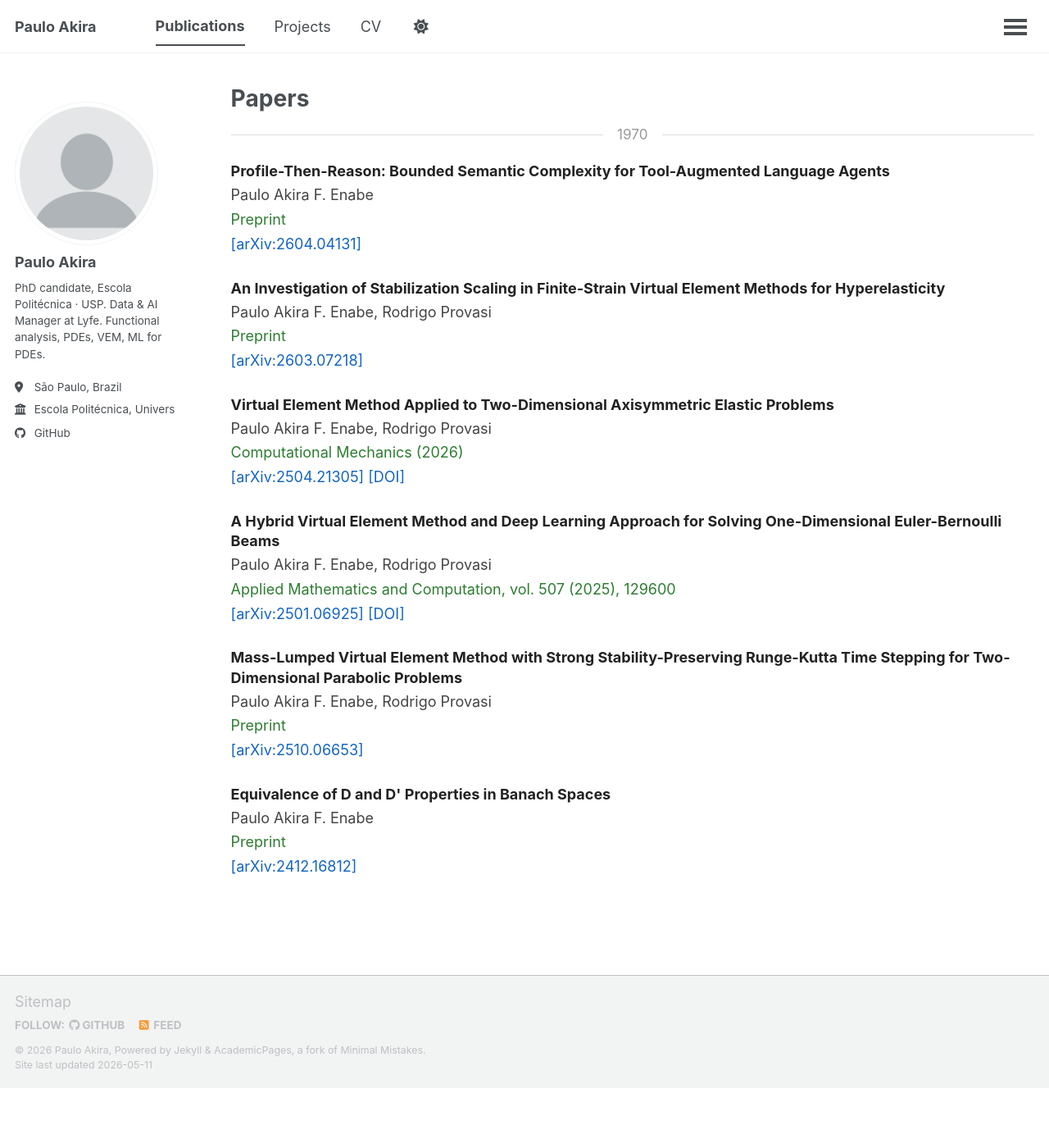
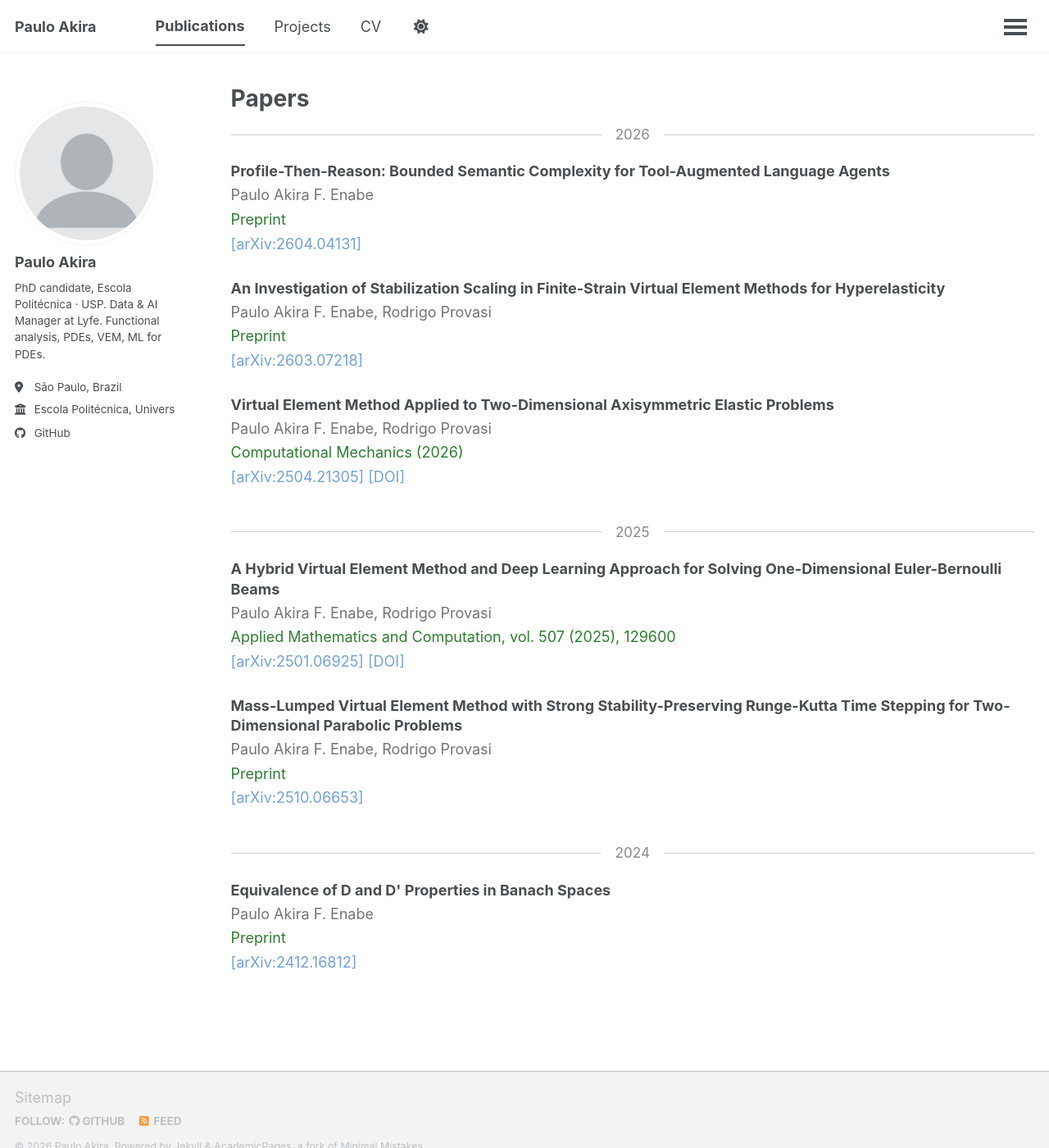
Before and after one commit to pauloakira/pauloakira.github.io, a Jekyll site: the page built from _pages/publications.html, in a window 1280 px wide and 1400 px high. Shown: the whole window at 82% size. Built offline with Jekyll 4.4.1, drawn with Linux system fonts in a browser that asks for light colours; a script that is not in the unit is left out.

Commit message:
Fix publications year separator and dark-mode readability
The year separator was showing 1970 because Liquid's `date: "%Y"` filter
treats numeric `paper.year` values as Unix-epoch seconds (so 2026 → 1970).
Use a conditional that consumes the explicit year directly and falls
back to the date only when missing.

Title and author colors were hardcoded to dark grays, which became
unreadable on the dark theme. Switch them to `inherit` (with opacity)
and add prefers-color-scheme:dark overrides for the green venue, blue
arXiv links, and the year separator line.

Co-Authored-By: Claude Opus 4.7 (1M context) <noreply@anthropic.com>

```diff
--- a/_pages/publications.html
+++ b/_pages/publications.html
@@ -6,13 +6,14 @@ author_profile: true
 ---
 
 <style>
+  /* Light-mode defaults (also fine when no dark mode is active). */
   .papers-list { margin-top: 0.5em; }
 
   .paper-year {
     display: flex;
     align-items: center;
     margin: 2.4em 0 1.2em;
-    color: #999;
+    color: #888;
     font-size: 0.95em;
     text-align: center;
   }
@@ -20,25 +21,40 @@ author_profile: true
   .paper-year::before, .paper-year::after {
     content: "";
     flex: 1;
-    border-top: 1px solid #ddd;
+    border-top: 1px solid #ccc;
   }
   .paper-year::before { margin-right: 1em; }
   .paper-year::after  { margin-left: 1em; }
 
-  .paper-entry  { margin-bottom: 1.6em; }
-  .paper-title  { font-weight: 700; margin: 0 0 0.15em; line-height: 1.35; color: #222; }
-  .paper-authors{ color: #444; margin: 0 0 0.15em; }
-  .paper-venue  { color: #2e7d32; margin: 0 0 0.15em; }
-  .paper-extras { color: #888; margin: 0; }
+  .paper-entry   { margin-bottom: 1.6em; }
+  /* Title and authors inherit the page text color so they remain readable
+     in both light and dark themes. */
+  .paper-title   { font-weight: 700; margin: 0 0 0.15em; line-height: 1.35; color: inherit; }
+  .paper-authors { margin: 0 0 0.15em; color: inherit; opacity: 0.78; }
+  .paper-venue   { margin: 0 0 0.15em; color: #2e7d32; }
+  .paper-extras  { margin: 0; color: inherit; opacity: 0.6; }
   .paper-extras a { color: #1565c0; text-decoration: none; }
   .paper-extras a:hover { text-decoration: underline; }
+
+  @media (prefers-color-scheme: dark) {
+    .paper-year { color: #aaa; }
+    .paper-year::before, .paper-year::after { border-top-color: #555; }
+    .paper-venue   { color: #66bb6a; }      /* lighter green, readable on dark bg */
+    .paper-extras a { color: #82b1ff; }     /* lighter blue */
+    .paper-authors { opacity: 0.85; }
+    .paper-extras  { opacity: 0.7; }
+  }
 </style>
 
 <div class="papers-list">
   {% assign sorted = site.publications | sort: 'date' | reverse %}
   {% assign current_year = "" %}
   {% for paper in sorted %}
-    {% assign py = paper.year | default: paper.date | date: "%Y" %}
+    {% if paper.year %}
+      {% assign py = paper.year %}
+    {% else %}
+      {% assign py = paper.date | date: "%Y" %}
+    {% endif %}
     {% if py != current_year %}
       <div class="paper-year">{{ py }}</div>
       {% assign current_year = py %}
```
